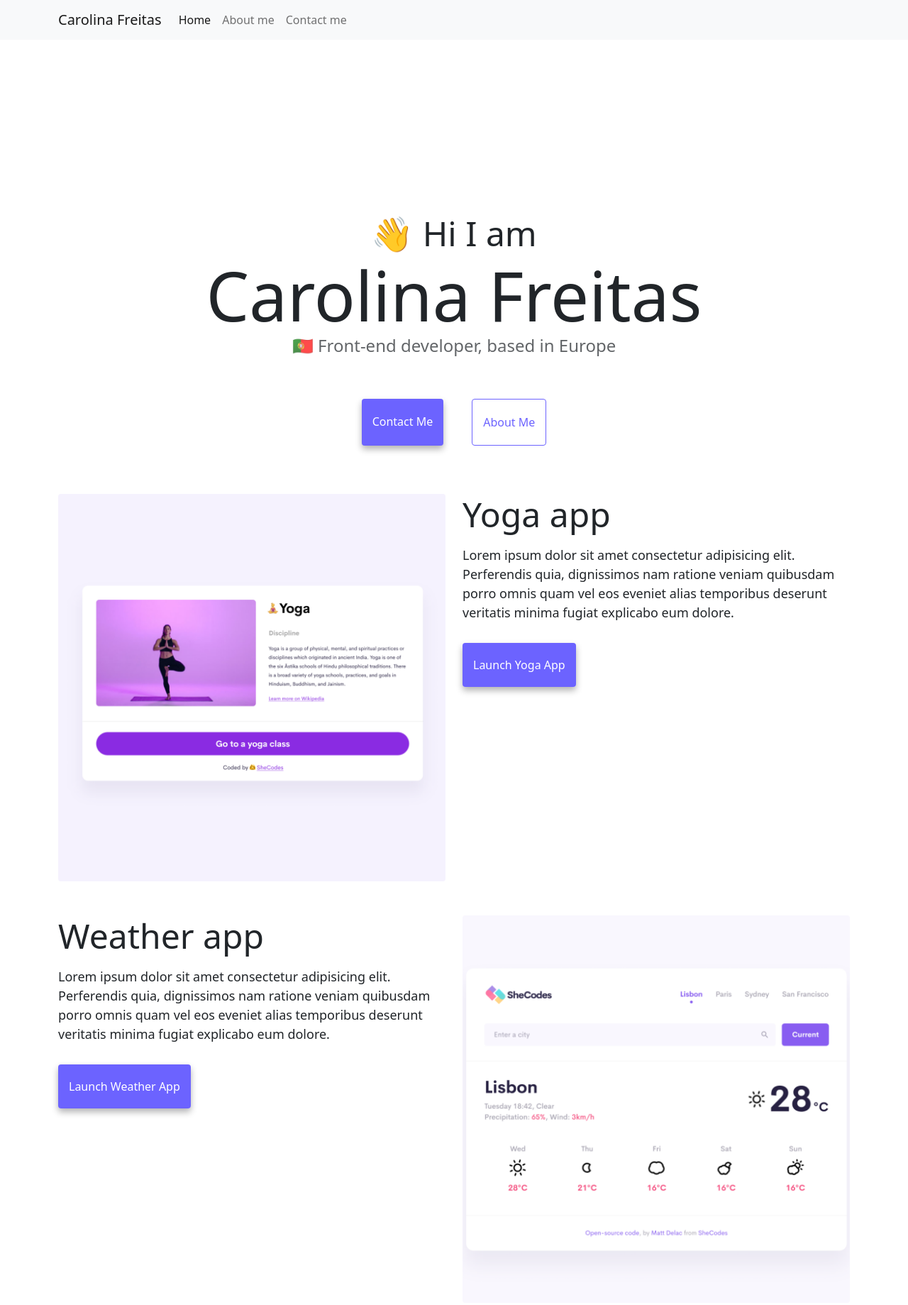
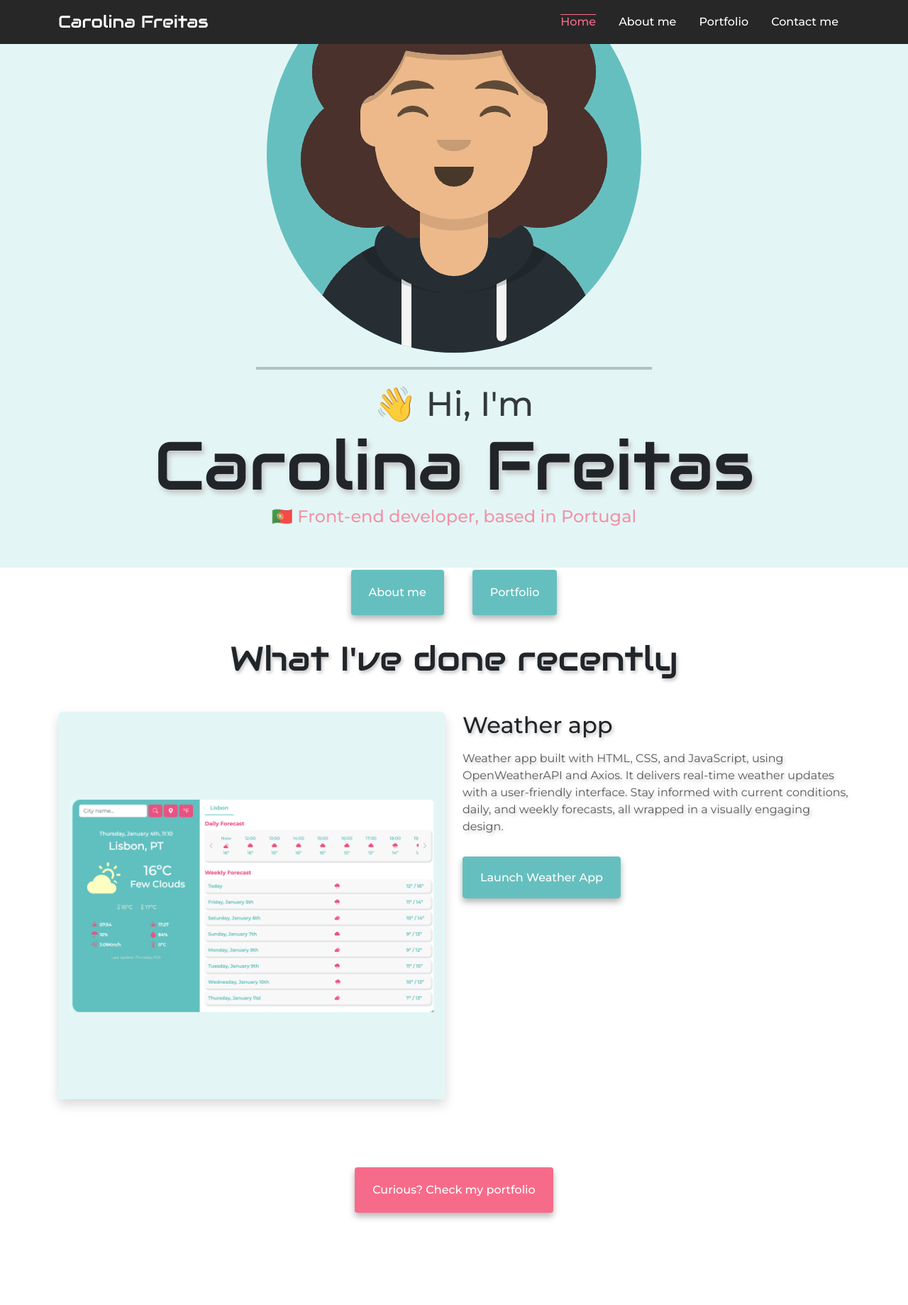
Before and after one commit to fcff94/shecodes-portfolio-project, a plain HTML site: page index.html in a window 1280 px wide. Shown: the top 1839 px of the page at 71% size. After the commit the page ends 1809 px from the top, so only its background shows below. Drawn offline with nearby package versions, Linux system fonts and the light colour scheme.

Commit message:
added new google fonts; finished header; finished recent work section;

```diff
--- a/index.html
+++ b/index.html
@@ -4,24 +4,29 @@
     <meta charset="UTF-8" />
     <meta http-equiv="X-UA-Compatible" content="IE=edge" />
     <meta name="viewport" content="width=device-width, initial-scale=1.0" />
-    <meta name="description" content="Homepage showcasing the main projects developed" />
+    <meta
+      name="description"
+      content="Homepage showcasing the main projects developed"
+    />
     <title>Carolina Freitas</title>
+    <link rel="preconnect" href="https://fonts.googleapis.com" />
+    <link rel="preconnect" href="https://fonts.gstatic.com" crossorigin />
     <link
-      href="https://cdn.jsdelivr.net/npm/bootstrap@5.0.0-beta2/dist/css/bootstrap.min.css"
+      href="https://fonts.googleapis.com/css2?family=Audiowide&family=Montserrat:wght@100;200;300;400;500;600;700;800;900&display=swap"
       rel="stylesheet"
-      integrity="sha384-BmbxuPwQa2lc/FVzBcNJ7UAyJxM6wuqIj61tLrc4wSX0szH/Ev+nYRRuWlolflfl"
-      crossorigin="anonymous"
     />
-    <script
-      src="https://cdn.jsdelivr.net/npm/bootstrap@5.0.0-beta2/dist/js/bootstrap.bundle.min.js"
-      integrity="sha384-b5kHyXgcpbZJO/tY9Ul7kGkf1S0CWuKcCD38l8YkeH8z8QjE0GmW1gYU5S9FOnJ0"
-      crossorigin="anonymous"
-    ></script>
+    <link
+      rel="stylesheet"
+      href="libs/bootstrap-5.3.2-dist/css/bootstrap.min.css"
+    />
+
+    <script src="libs/bootstrap-5.3.2-dist/js/bootstrap.bundle.min.js"></script>
+    <script src="libs/bootstrap-5.3.2-dist/js/bootstrap.min.js"></script>
     <link rel="stylesheet" href="styles.css" />
   </head>
   <body>
-    <nav class="navbar navbar-expand-lg navbar-light bg-light fixed-top">
-      <div class="container">
+    <nav class="navbar navbar-expand-lg bg-dark fixed-top">
+      <div class="container navbar-container">
         <a class="navbar-brand" href="index.html">Carolina Freitas</a>
         <button
           class="navbar-toggler"
@@ -34,7 +39,10 @@
         >
           <span class="navbar-toggler-icon"></span>
         </button>
-        <div class="collapse navbar-collapse" id="navbarNav">
+        <div
+          class="collapse navbar-collapse justify-content-end"
+          id="navbarNav"
+        >
           <ul class="navbar-nav">
             <li class="nav-item">
               <a class="nav-link active" aria-current="page" href="index.html"
@@ -45,71 +53,94 @@
               <a class="nav-link" href="about.html">About me</a>
             </li>
             <li class="nav-item">
-              <a class="nav-link" href="about.html#contact">Contact me</a>
+              <a class="nav-link" href="portfolio.html">Portfolio</a>
+            </li>
+            <li class="nav-item">
+              <a class="nav-link" href="contact.html">Contact me</a>
             </li>
           </ul>
         </div>
       </div>
     </nav>
-    <h1 class="text-center first-heading1">👋 Hi I am</h2>
-    <h2 class="text-center heading1-size">Carolina Freitas</h1>
-    <h3 class="text-center">🇵🇹 Front-end developer, based in Europe</h3>
-    <div class="navigation-links mb-5">
-      <a href="about.html#contact" class="primary-link">Contact me</a>
-      <a href="about.html" class="secondary-link">About me</a>
-    </div>
-    <div class="container">
-      <div class="row">
-        <div class="col-md-6">
-          <img src="assets/img/yoga.png" alt="Image of a person doing yoga" class="img-fluid rounded" />
-        </div>
-        <div class="col-md-6">
-          <h2 class="mb-3">Yoga app</h2>
-          <p>
-            Lorem ipsum dolor sit amet consectetur adipisicing elit. Perferendis
-            quia, dignissimos nam ratione veniam quibusdam porro omnis quam vel
-            eos eveniet alias temporibus deserunt veritatis minima fugiat
-            explicabo eum dolore.
-          </p>
-          <div class="mt-5">
-            <a href="#" class="primary-link">Launch Yoga App</a>
+
+    <header class="masthead">
+      <div class="container h-100">
+        <div class="header-content">
+          <img
+            src="assets/img/carolina-avatar-no-bg.png"
+            alt="Avatar Carolina"
+            class="avatar"
+          />
+          <hr />
+          <h1 class="text-center title-1">👋 Hi, I'm</h1>
+          <h2 class="text-center title-2">Carolina Freitas</h2>
+          <h3 class="text-center title-3">
+            🇵🇹 Front-end developer, based in Portugal
+          </h3>
+          <div class="navigation-links mb-5">
+            <a href="about.html" class="primary-link">About me</a>
+            <a href="portfolio.html" class="primary-link">Portfolio</a>
           </div>
         </div>
       </div>
-      <div class="row mt-5">
-        <div class="col-md-6">
-          <h2 class="mb-3">Weather app</h2>
-          <p>
-            Lorem ipsum dolor sit amet consectetur adipisicing elit. Perferendis
-            quia, dignissimos nam ratione veniam quibusdam porro omnis quam vel
-            eos eveniet alias temporibus deserunt veritatis minima fugiat
-            explicabo eum dolore.
-          </p>
-          <div class="mb-5 mt-5">
-            <a href="#" class="primary-link">Launch Weather App</a>
+    </header>
+
+    <section class="recent-work-section">
+      <div class="container">
+        <div class="row">
+          <div class="col-12">
+            <h3 class="section-title">What I've done recently</h3>
           </div>
         </div>
-        <div class="col-md-6">
-          <img src="assets/img/weather.png" alt="Image of a weather application" class="img-fluid rounded" />
+        <div class="row mb-5 portfolio-project">
+          <div class="col-md-6">
+            <img
+              src="assets/img/weather-app.png"
+              alt="Image of a weather application"
+              class="img-fluid rounded shadow"
+            />
+          </div>
+          <div class="col-md-6">
+            <h2 class="mb-3 project-title">Weather app</h2>
+            <p class="project-description">
+              Weather app built with HTML, CSS, and JavaScript, using
+              OpenWeatherAPI and Axios. It delivers real-time weather updates
+              with a user-friendly interface. Stay informed with current
+              conditions, daily, and weekly forecasts, all wrapped in a visually
+              engaging design.
+            </p>
+            <div class="mt-5">
+              <a
+                href="https://weather-app-fcff.netlify.app/"
+                class="primary-link"
+                >Launch Weather App</a
+              >
+            </div>
+          </div>
         </div>
-      </div>
-      <div class="row mt-5">
-        <div class="col-md-6">
-          <img src="assets/img/yogurt.png" alt="Image of a yogurt" class="img-fluid rounded" />
-        </div>
-        <div class="col-md-6">
-          <h2 class="mb-3">Yogurt app</h2>
-          <p>
-            Lorem ipsum dolor sit amet consectetur adipisicing elit. Perferendis
-            quia, dignissimos nam ratione veniam quibusdam porro omnis quam vel
-            eos eveniet alias temporibus deserunt veritatis minima fugiat
-            explicabo eum dolore.
-          </p>
-          <div class="mt-5">
-            <a href="#" class="primary-link">Launch Yogurt App</a>
+
+        <div class="row">
+          <div class="col-12">
+            <div class="mt-5 d-flex justify-content-center">
+              <a href="portfolio.html" class="secondary-link"
+                >Curious? Check my portfolio</a
+              >
+            </div>
           </div>
         </div>
       </div>
-    </div>
+    </section>
+
+				<!-- <section class="contact-section">
+					<div class="container">
+							<div class="row">
+									<div class="col-12">
+											<h3 class="section-title">Work with me</h3>
+									</div>
+							</div>
+
+
+					</div>
+			</section> -->
   </body>
 </html>
--- a/styles.css
+++ b/styles.css
@@ -1,11 +1,25 @@
 :root {
-  --primary-color: #6c63ff;
-  --secondary-color: #f5f2fe;
+  --darkgray: #272727;
+  --lightgreen: #e3f6f5;
+  --darkgreen: #bae8e8;
+  --turquoise: #66bfbf;
+  --pink: #f76b8a;
+  --txt-grey: #5c5959;
+  --txt-shadow: #c3c3c3;
+  --white: #fff;
   --box-shadow: 0 5px 10px rgba(0, 0, 0, 0.3);
 }
 
-body {
-  margin-top: 300px;
+h1,
+h2,
+h3,
+h3,
+h5,
+h6,
+p,
+div,
+span {
+  font-family: "Montserrat", sans-serif;
 }
 
 h1,
@@ -14,32 +28,110 @@ h3 {
   margin: 0;
 }
 
-h1 {
-  font-size: 96px;
-}
-
-.heading1-size {
-  font-size: 96px;
-}
-
-.first-heading1 {
-  font-size: 48px;
-}
-
-h2 {
-  font-size: 48px;
-}
-
-h3 {
-  font-size: 24px;
-  opacity: 0.7;
-}
-
 p {
   font-size: 18px;
   line-height: 1.5;
 }
 
+/* NAVBAR */
+.navbar.bg-dark {
+  background-color: var(--darkgray) !important;
+  color: var(--darkgreen);
+}
+
+.navbar-brand {
+  font-family: 'Audiowide', sans-serif;
+  color: var(--white);
+  font-size: 24px;
+}
+
+.navbar-brand:hover {
+  color: var(--darkgreen) !important;
+}
+
+.nav-link {
+  font-family: "Montserrat", sans-serif;
+  color: var(--white);
+  font-weight: 500;
+  padding: 8px 16px !important;
+}
+
+.nav-link:hover {
+  text-decoration: overline !important;
+  color: var(--turquoise) !important;
+}
+
+.nav-link.active {
+  text-decoration: overline !important;
+  color: var(--pink) !important;
+}
+/* --------------------------------------------------------- */
+/* HEADER */
+.masthead {
+  height: 100vh;
+  background-color: var(--lightgreen);
+  background-size: cover;
+  min-height: 40rem;
+  padding-top: 4.5rem;
+  padding-bottom: 0;
+}
+
+.header-content {
+  display: flex;
+  align-items: center;
+  justify-content: center;
+  flex-direction: column;
+  height: 100%;
+}
+
+.header-content hr {
+    border: 2px solid var(--darkgray) !important;
+    width: 50%;
+    margin: 20px 0;
+}
+
+.avatar {
+    background: var(--turquoise);
+    border-radius: 50%;
+    max-width: 65%;
+    height: auto;
+}
+
+.title-1 {
+    font-size: 48px;
+    opacity: 0.9;
+}
+
+.title-2 {
+  font-size: 96px;
+  font-family: 'Audiowide', sans-serif;
+  text-shadow: 3px 5px 7px var(--txt-shadow);
+}
+
+.title-3 {
+    font-size: 24px;
+    opacity: 0.7;
+    color: var(--pink);
+  }
+
+  @media only screen and (max-width: 576px) {
+    .title-1 {
+        font-size: 28px;
+        opacity: 0.9;
+    }
+
+    .title-2 {
+      font-size: 38px;
+      font-family: 'Audiowide', sans-serif;
+    }
+
+    .title-3 {
+        font-size: 16px;
+        opacity: 0.7;
+      }
+}
+/* ---------------------------------------- */
+/* BUTTONS AND LINKS */
 .navigation-links {
   display: flex;
   margin-top: 40px;
@@ -52,28 +144,52 @@ p {
 
 .primary-link {
   border-radius: 4px;
-  padding: 20px 15px;
+  padding: 20px 25px;
   text-decoration: none;
-  text-transform: capitalize;
-  background: var(--primary-color);
+  font-weight: 500;
+  background: var(--turquoise);
   box-shadow: var(--box-shadow);
-  color: white;
+  color: var(--white);
+}
+
+.primary-link:hover {
+    opacity: 0.9;
 }
 
 .secondary-link {
   border-radius: 4px;
-  padding: 20px 15px;
+  padding: 20px 25px;
   text-decoration: none;
-  text-transform: capitalize;
-  color: var(--primary-color);
-  border: 1px solid var(--primary-color);
+  font-weight: 500;
+  background: var(--pink);
+  box-shadow: var(--box-shadow);
+  color: var(--white);
+}
+/* ----------------------------------------------- */
+
+/* SECTION - RECENT WORK */
+.recent-work-section {
+    margin: 100px auto;
 }
 
-.homepage-link {
-  color: var(--primary-color);
-  text-align: center;
-  display: block;
+.recent-work-section .section-title {
+    font-size: 48px;
+    font-family: 'Audiowide', sans-serif;
+    margin-bottom: 45px;
+    text-align: center;
+    text-shadow: 2px 3px 5px var(--txt-shadow);
 }
+
+.portfolio-project .project-title {
+    text-shadow: 2px 3px 5px var(--txt-shadow);
+}
+
+.portfolio-project .project-description {
+    text-shadow: 2px 3px 5px var(--txt-shadow);
+    font-size: 16px;
+    color: var(--txt-grey);
+}
+/* ----------------------------------------------- */
 
 .about-paragraphs {
   margin: 30px 0;
```
Also changed, not shown: assets/img/carolina-avatar-no-bg.png (added), assets/img/weather-app.png (added), assets/img/weather.png (deleted), 2 other files.
